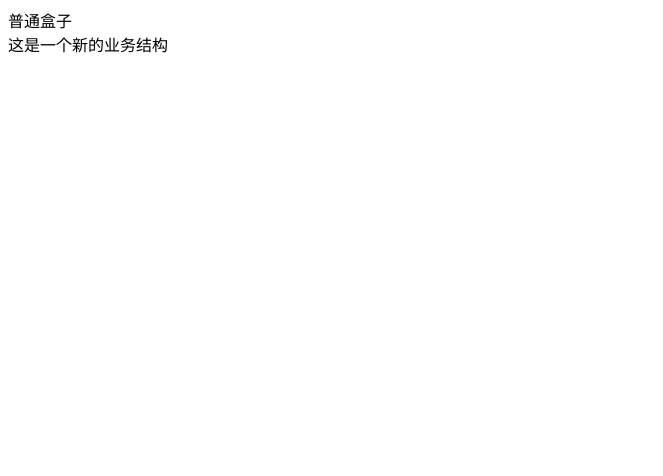
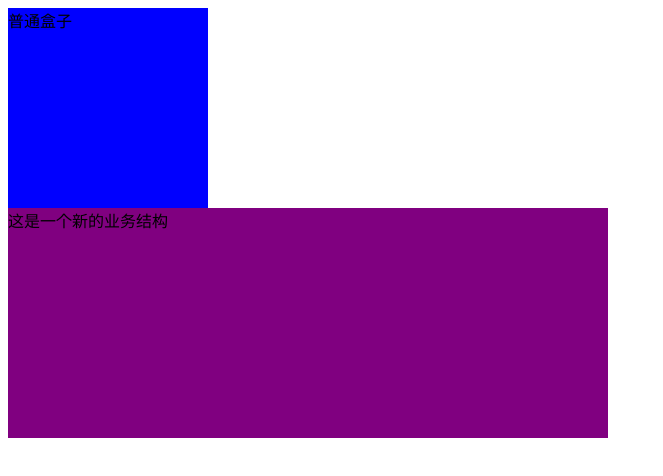
Before and after one commit to haiten123/myCode20220215, a plain HTML site: page index.html in a window 1280 px wide. Shown: the whole page, without its empty margins (0-663 px from the left). Drawn offline with Linux system fonts and the light colour scheme.

Commit message:
添加了css样式

```diff
--- /dev/null
+++ b/css/index.css
@@ -0,0 +1,10 @@
+.box {
+  width: 200px;
+  height: 200px;
+  background-color: blue;
+}
+.foo {
+  width: 600px;
+  height: 230px;
+  background-color: purple;
+}
--- a/index.html
+++ b/index.html
@@ -5,6 +5,7 @@
   <meta name="viewport" content="width=device-width, initial-scale=1.0">
   <meta http-equiv="X-UA-Compatible" content="ie=edge">
   <title>index</title>
+  <link rel="stylesheet" href="./css/index.css">
 </head>
 <body>
   <div class="box">普通盒子</div>
```
